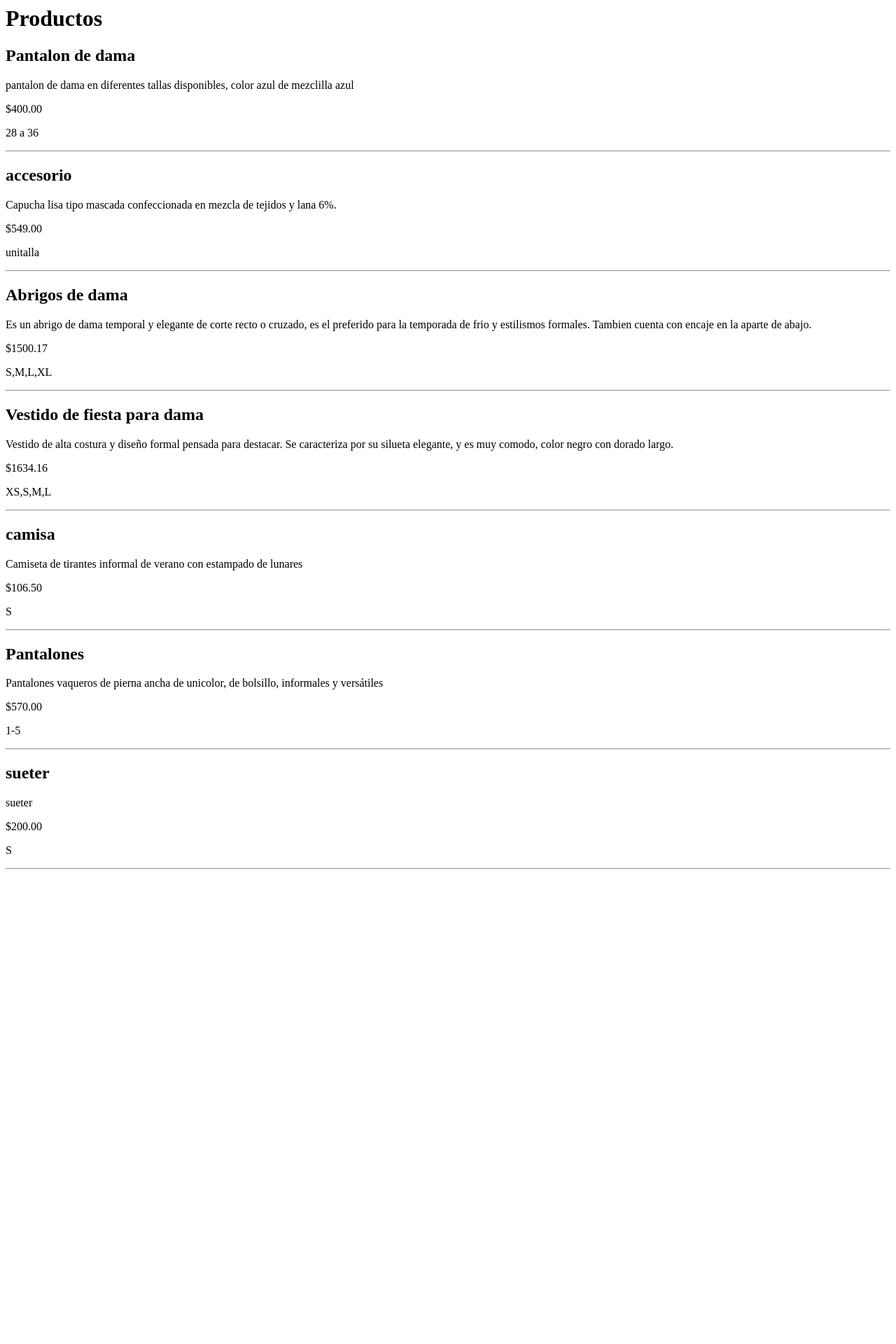
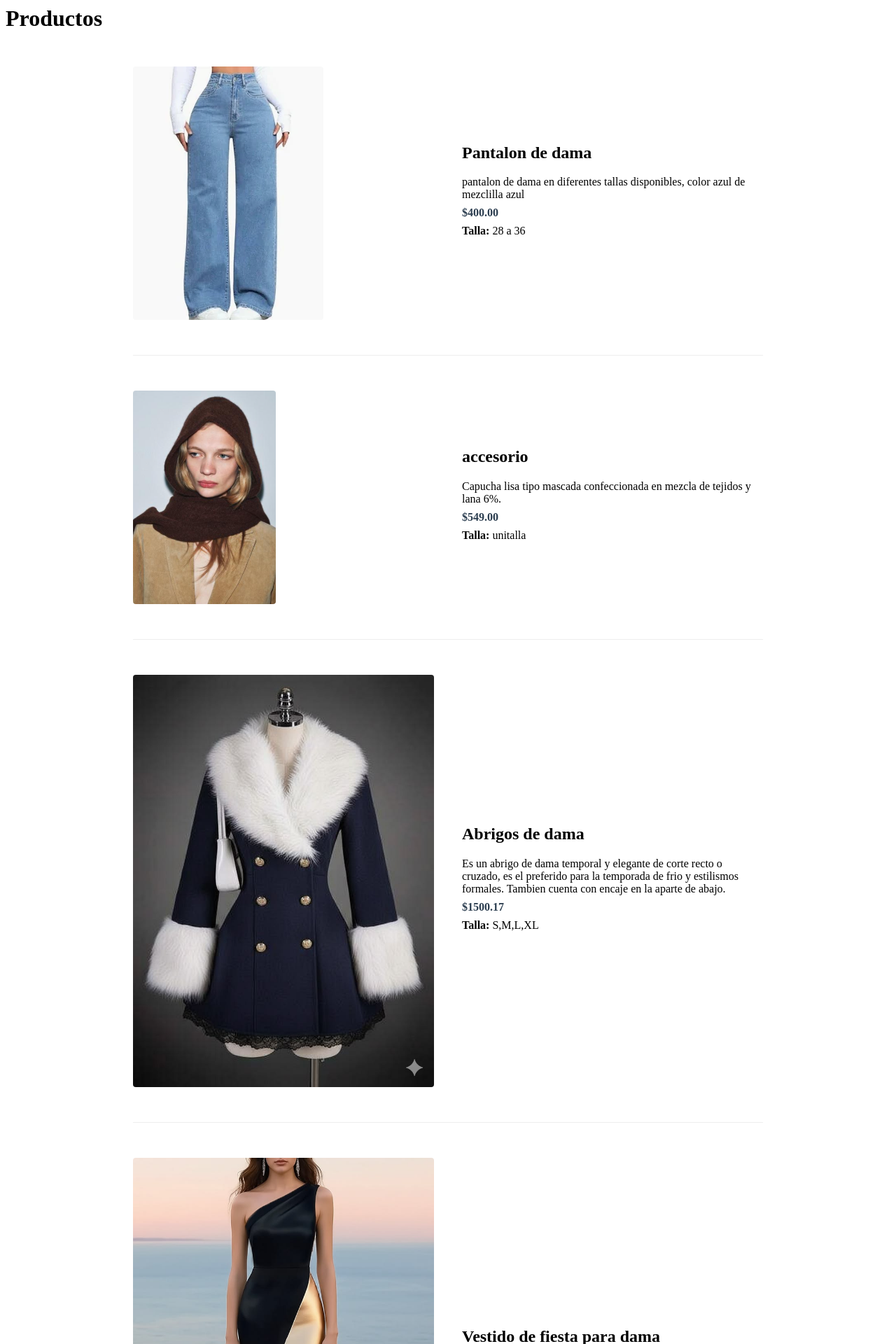
Before and after one commit to gloriaMoroyoqui/JADE-GOWK, a Django app: page /mujeres/ in a window 1280 px wide. Shown: the top 1920 px of the page at 70% size. Before the commit the page ends 1242 px from the top, so only its background shows below. Run offline with Django 5.2, Linux system fonts and the light colour scheme; data comes from the database, SQL or seed files in the repository.

Commit message:
agregue info a un archivo html

```diff
--- a/tienda/templates/mujeres.html
+++ b/tienda/templates/mujeres.html
@@ -1,15 +1,62 @@
 <h1>Productos</h1>
+
+<style>
+    /* Estilos para el contenedor del producto */
+    .producto-contenedor {
+        display: grid;
+        grid-template-columns: 1fr 1fr; /* 2 columnas iguales (Izquierda: Imagen, Derecha: Texto) */
+        gap: 40px;                     /* Espacio de separación entre columnas */
+        max-width: 900px;              /* Ancho máximo para que no se estire de más */
+        margin: 30px auto;             /* Centra el contenedor en la página y da espacio arriba/abajo */
+        padding: 20px;
+        align-items: center;           /* Centra verticalmente la imagen con el texto */
+    }
+
+    /* Asegura que la imagen se adapte bien a su columna */
+    .producto-imagen img {
+        max-width: 100%;
+        height: auto;
+        display: block;
+        border-radius: 4px;            /* Bordes ligeramente redondeados */
+    }
+
+    /* Estilos para limpiar el diseño de los textos */
+    .producto-detalles h2 {
+        margin-top: 0;
+        font-size: 24px;
+    }
+    .producto-detalles p {
+        margin: 8px 0;
+        font-size: 16px;
+    }
+    .precio {
+        font-size: 18px;
+        font-weight: bold;
+        color: #2c3e50;
+    }
+</style>
 
 {% for producto in productos %}
 
-<h2>{{ producto.nombre }}</h2>
+<div class="producto-contenedor">
 
-<p>{{ producto.descripcion }}</p>
+    <div class="producto-imagen">
+        {% if producto.imagen %}
+            <img src="{{ producto.imagen.url }}" alt="{{ producto.nombre }}">
+        {% else %}
+            <img src="/media/productos/default.png" alt="Sin imagen disponible">
+        {% endif %}
+    </div>
 
-<p>${{ producto.precio }}</p>
+    <div class="producto-detalles">
+        <h2>{{ producto.nombre }}</h2>
+        <p>{{ producto.descripcion }}</p>
+        <p class="precio">${{ producto.precio }}</p>
+        <p><strong>Talla:</strong> {{ producto.talla }}</p>
+    </div>
 
-<p>{{ producto.talla }}</p>
+</div>
 
-<hr>
+<hr style="max-width: 900px; margin: 0 auto; border: 0; border-top: 1px solid #eee;">
 
 {% endfor %}
```
